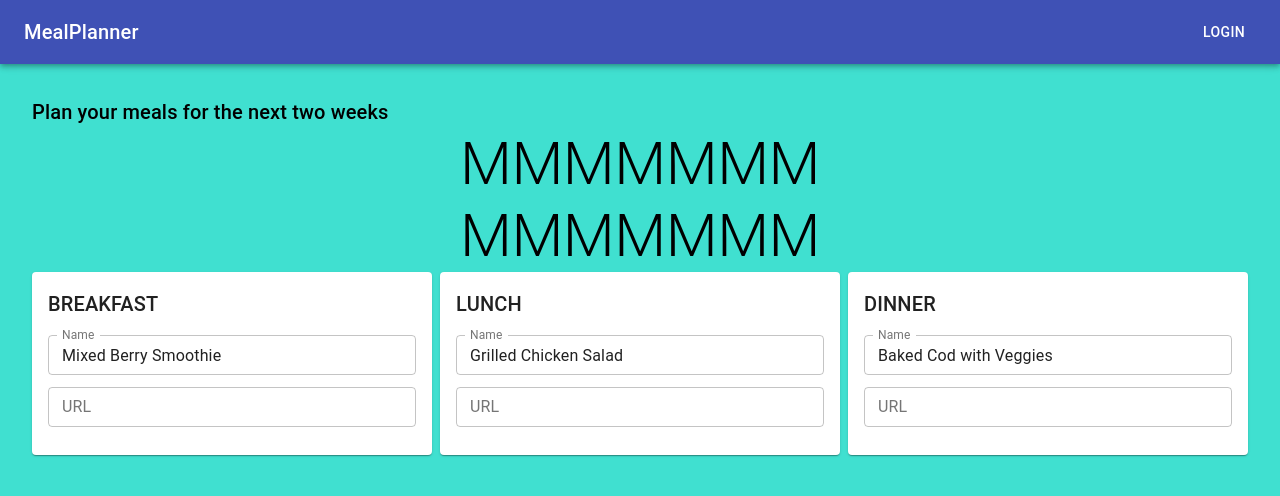
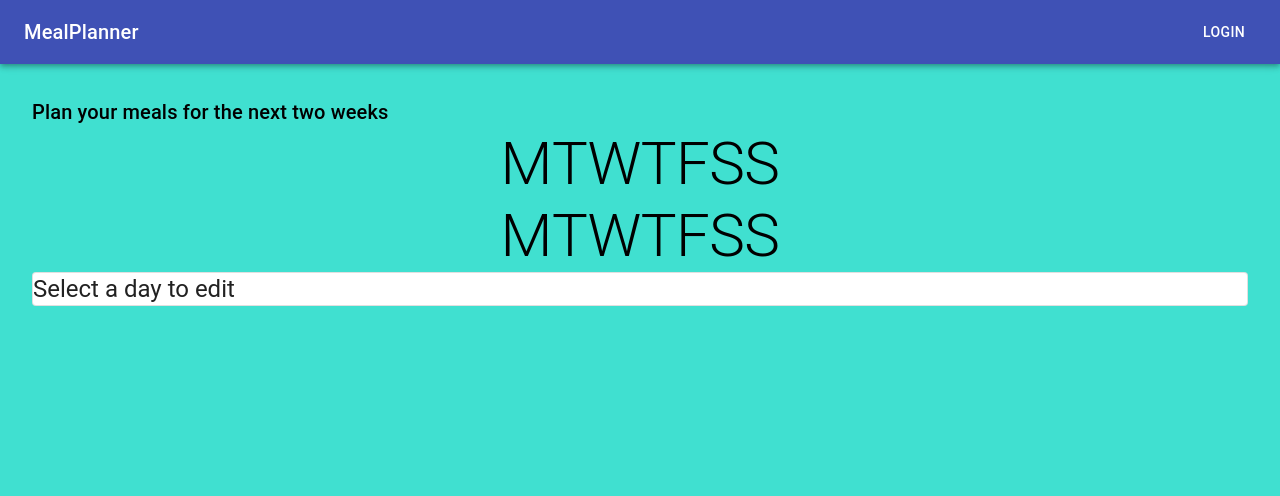
Before and after one commit to msandula12/meal-planner-client, a React (Create React App) app: page / in a window 1280 px wide. Shown: the top 496 px of the page. Built offline with nearby package versions, Linux system fonts and the light colour scheme.

Commit message:
feat: can select day to edit

```diff
--- a/src/components/MealPlanner/MealForms/MealForms.tsx
+++ b/src/components/MealPlanner/MealForms/MealForms.tsx
@@ -1,21 +1,31 @@
 import { FC } from 'react';
-import { Grid } from '@material-ui/core';
+import moment from 'moment';
+import { Paper, Grid, Typography } from '@material-ui/core';
 
 import MealForm from './MealForm/MealForm';
 
 import { Day } from '../../../constants/interfaces';
 
 type Props = {
-  day: Day;
+  day: Day | null;
 }
 
 const MealForms: FC<Props> = ({ day }) => {
   return (
-    <Grid container alignItems='stretch' justify='center' spacing={1}>
-      {day.meals.map(meal => (
-        <MealForm key={meal.type} meal={meal} />
-      ))}
-    </Grid>
+    <Paper variant='outlined'>
+      {day ? (
+        <>
+          <Typography variant='h5' gutterBottom>{moment(day.day).format('dddd, MMMM D')}</Typography>
+          <Grid container alignItems='stretch' justify='center' spacing={1}>
+            {day.meals.map(meal => (
+              <MealForm key={meal.type} meal={meal} />
+            ))}
+          </Grid>
+        </>
+      ) : (
+        <Typography variant='h5'>Select a day to edit</Typography>
+      )}
+    </Paper>
   )
 }
 
--- a/src/components/MealPlanner/MealPlanner.tsx
+++ b/src/components/MealPlanner/MealPlanner.tsx
@@ -1,22 +1,24 @@
+import { useState } from 'react';
 import { Container, Typography } from '@material-ui/core';
 
 import MealForms from './MealForms/MealForms';
 import Schedule from './Schedule/Schedule';
 
-import { MOCK_DAY } from '../../mockData/mockData';
+import { Day } from '../../constants/interfaces';
 
 import useStyles from './styles';
 
 const MealPlanner = () => {
   const classes = useStyles();
+  const [selectedDay, setSelectedDay] = useState<Day | null>(null);
 
   return (
     <Container className={classes.root}>
       <Typography variant='h6'>
         Plan your meals for the next two weeks
       </Typography>
-      <Schedule />
-      <MealForms day={MOCK_DAY}/>
+      <Schedule setSelectedDay={setSelectedDay} />
+      <MealForms day={selectedDay}/>
     </Container>
   )
 }
--- a/src/components/MealPlanner/Schedule/Schedule.tsx
+++ b/src/components/MealPlanner/Schedule/Schedule.tsx
@@ -1,28 +1,35 @@
+import { FC } from 'react';
+import moment from 'moment';
 import { Grid, Typography } from '@material-ui/core';
 
+import { Day } from '../../../constants/interfaces';
 import { MOCK_SCHEDULE } from '../../../mockData/mockData';
 
-const Schedule = () => {
+type Props = {
+  setSelectedDay: (day: Day) => void;
+}
+
+const Schedule: FC<Props> = ({ setSelectedDay }) => {
   const currentWeek = MOCK_SCHEDULE.slice(0, 7);
   const nextWeek = MOCK_SCHEDULE.slice(7);
 
-  const editDay = () => {
-
+  const editDay = (day: Day): void => {
+    setSelectedDay(day);
   };
 
   return (
     <Grid container alignItems='stretch' justify='center'>
       <Grid container justify='center'>
         {currentWeek.map(day => (
-          <Grid key={day.day.toLocaleDateString()} item onClick={editDay}>
-            <Typography variant='h2'>M</Typography>
+          <Grid key={day.day.toLocaleDateString()} item onClick={() => editDay(day)}>
+            <Typography variant='h2'>{moment(day.day).format('dd')[0]}</Typography>
           </Grid>
         ))}
       </Grid>
       <Grid container justify='center'>
         {nextWeek.map(day => (
-          <Grid key={day.day.toLocaleDateString()} item onClick={editDay}>
-            <Typography variant='h2'>M</Typography>
+          <Grid key={day.day.toLocaleDateString()} item onClick={() => editDay(day)}>
+            <Typography variant='h2'>{moment(day.day).format('dd')[0]}</Typography>
           </Grid>
         ))}
       </Grid>
```
